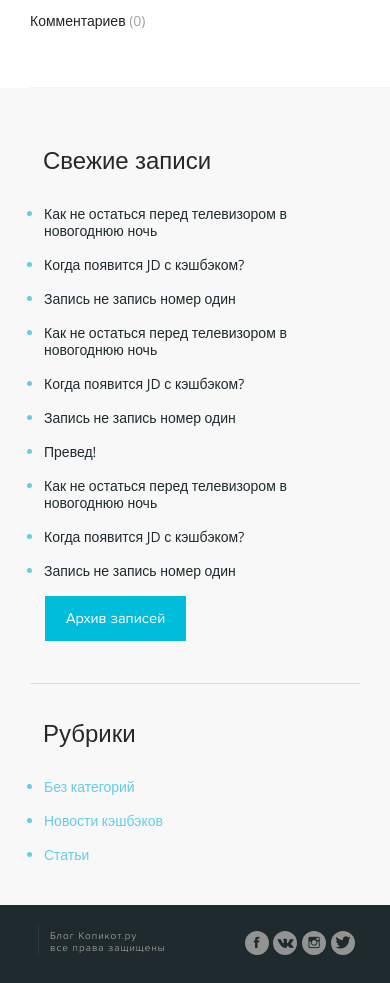
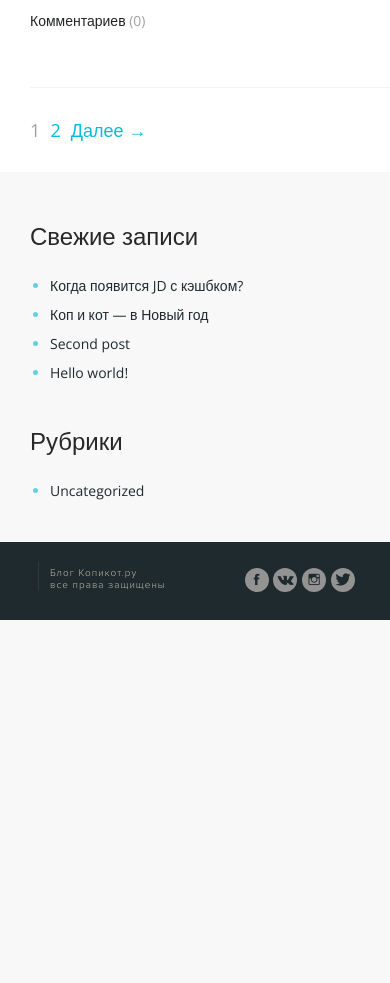
Before and after one commit to kkambucha/kopikot, a website: page src/index.html in a window 390 px wide. Shown: the part 2703-3686 px from the top of the page. After the commit the page ends 3323 px from the top, so only its background shows below. Drawn offline with nearby package versions, Linux system fonts and the light colour scheme; files that its build step writes are made by us from their sources; files whose address does not match are found by name; a web font is replaced by a local one.

Commit message:
Pagination

```diff
--- a/src/css/partials/media.scss
+++ b/src/css/partials/media.scss
@@ -42,6 +42,7 @@
 	.b-post__comments { padding-right: 30px; }
 	.l-rightcol { padding-left: 30px; padding-right: 30px; }
 	.b-post__text { margin-bottom: 24px; }
+	.b-aside-menu__list, .b-aside-menu ul { margin-left: -20px; }
 }
 
 /* ----------------------------- MOBILE --------------------------- */
--- a/src/css/partials/style.scss
+++ b/src/css/partials/style.scss
@@ -179,11 +179,11 @@ header{ @include clearfix(); font-family: $opensans; padding: 30px 0 0 0; backgr
     &__text p { margin: 0; display: inline-block;  }
 }
 .b-aside-menu { font-family: $opensans; margin-bottom: 40px;
-    &__head { font-weight: $regular; font-size: 2.4em; color: #282828; }
-    &__href { color: #1f2a2e; text-decoration: none; }
-    &__href:hover { text-decoration: underline; }
-    &__list { color: #64cee5; font-size: 1.4em; margin-left: -38px; margin-bottom: 20px; }
-    &__list li { margin-top: 10px; margin-bottom: 10px; }
+    &__head, h3 { font-weight: $regular; font-size: 2.4em; color: #282828; }
+    &__href, ul a { color: #1f2a2e; text-decoration: none; }
+    &__href:hover, ul a:hover { text-decoration: underline; }
+    &__list, ul { color: #64cee5; font-size: 1.4em; margin-left: -38px; margin-bottom: 20px; }
+    &__list li, ul li { margin-top: 10px; margin-bottom: 10px; }
 }
 .b-aside-menu--blue {
     .b-aside-menu__href { color: #64cee5; }
@@ -219,6 +219,13 @@ header{ @include clearfix(); font-family: $opensans; padding: 30px 0 0 0; backgr
     &__button { padding-left: 20%; margin: 1em 0; }
     .error { font-size: 1.3em; margin-bottom: 0.5em; display: block; color: #ff2d33; }
     input.error, textarea.error { border: 1px solid #ff2d33; color: #282828; }
+}
+.pagination { display: block; margin: 30px 0; font-size: 1.8em; font-family: $opensans;
+    .page-numbers { text-decoration: none; display: inline-block; margin-right: 0.3em; color: #00bddb; }
+    .page-numbers:hover { text-decoration: underline; }
+    .current { color: #a1a0a0; }
+    .current:hover { text-decoration: none; cursor: pointer; }
+    .next .page-numbers {  }
 }
 /*-----------------------------------HOLDERS----------------------------------*/
 
--- a/src/index.html
+++ b/src/index.html
@@ -111,37 +111,43 @@
 					</div>
 				</div>
 
+				<div class="pagination">
+					<span class="page-numbers current">1</span>
+					<a class="page-numbers" href="http://localhost:8080/?paged=2">2</a>
+					<a class="next page-numbers" href="http://localhost:8080/?paged=2">Далее →</a>
+				</div>
+
 			</div>
 
 			<div class="l-rightcol">
+
 				<div class="b-aside-menu">
-					<h4 class="b-aside-menu__head">Свежие записи</h4>
-					<ul class="b-aside-menu__list">
-						<li><a href="#" class="b-aside-menu__href">Как не остаться перед телевизором в новогоднюю ночь</a></li>
-						<li><a href="#" class="b-aside-menu__href">Когда появится JD с кэшбэком?</a></li>
-						<li><a href="#" class="b-aside-menu__href">Запись не запись номер один</a></li>
-						<li><a href="#" class="b-aside-menu__href">Как не остаться перед телевизором в новогоднюю ночь</a></li>
-						<li><a href="#" class="b-aside-menu__href">Когда появится JD с кэшбэком?</a></li>
-						<li><a href="#" class="b-aside-menu__href">Запись не запись номер один</a></li>
-						<li><a href="#" class="b-aside-menu__href">Превед!</a></li>
-						<li><a href="#" class="b-aside-menu__href">Как не остаться перед телевизором в новогоднюю ночь</a></li>
-						<li><a href="#" class="b-aside-menu__href">Когда появится JD с кэшбэком?</a></li>
-						<li><a href="#" class="b-aside-menu__href">Запись не запись номер один</a></li>
+					<div id="recent-posts-3" class="widget_recent_entries">
+						<h3>Свежие записи</h3>
+						<ul>
+							<li>
+								<a href="http://localhost:8080/?p=8">Когда появится JD с кэшбком?</a>
+							</li>
+							<li>
+								<a href="http://localhost:8080/?p=6">Коп и кот — в Новый год</a>
+							</li>
+							<li>
+								<a href="http://localhost:8080/?p=4">Second post</a>
+							</li>
+							<li>
+								<a href="http://localhost:8080/?p=1">Hello world!</a>
+							</li>
 						</ul>
-					<a href="#" class="btn" title="Архив записей">Архив записей</a>
+					</div>
 				</div>
 
-				<hr>
-
 				<div class="b-aside-menu b-aside-menu--blue">
-					<h4 class="b-aside-menu__head">Рубрики</h4>
-					<ul class="b-aside-menu__list">
-						<li><a href="#" class="b-aside-menu__href">Без категорий</a></li>
-						<li><a href="#" class="b-aside-menu__href">Новости кэшбэков</a></li>
-						<li><a href="#" class="b-aside-menu__href">Статьи</a></li>
+					<div id="categories-3" class="widget_categories">
+						<h3>Рубрики</h3>
+						<ul>
+							<li class="cat-item cat-item-1"><a href="http://localhost:8080/?cat=1">Uncategorized</a></li>
 						</ul>
 					</div>
-
 				</div>
 
 			</div>
```
Lines whose indentation alone changed are shown as unchanged.
